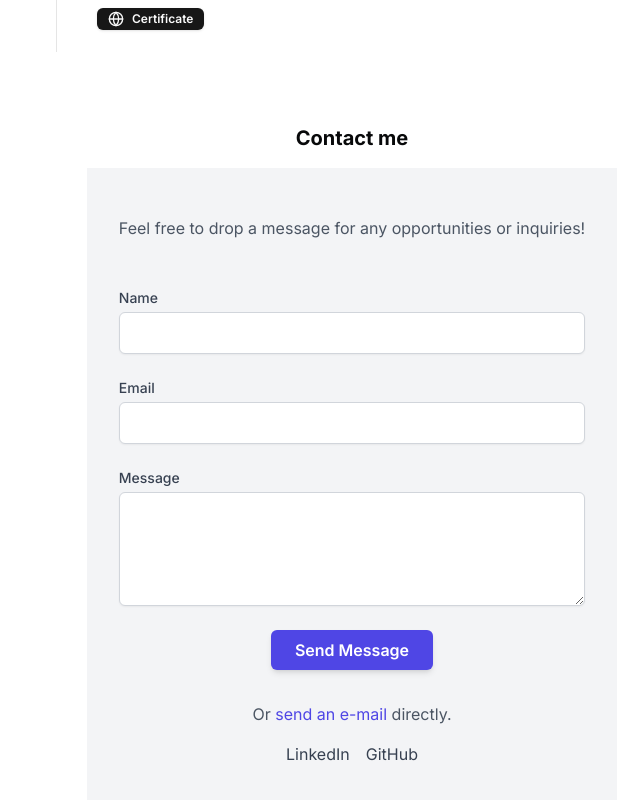
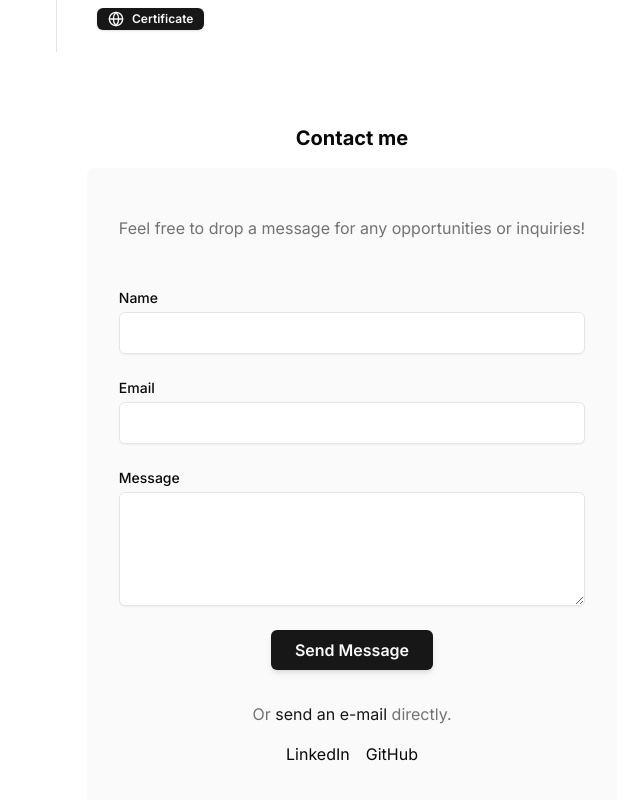
Before and after one commit to sahinmeric/portfolio, a Next.js app: page / in a window 1280 px wide. Shown: the part 4464-5264 px from the top of the page, without its empty margins (288-928 px from the left). Built offline with nearby package versions, Linux system fonts and the light colour scheme.

Commit message:
feat: integrate contact form and error boundary in app

```diff
--- a/src/app/layout.tsx
+++ b/src/app/layout.tsx
@@ -55,6 +55,9 @@ export default function RootLayout({
 }>) {
   return (
     <html lang="en" suppressHydrationWarning>
+      <head>
+        <link rel="icon" href="/favicon.ico" sizes="any" />
+      </head>
       <body
         className={cn(
           "min-h-screen bg-background font-sans antialiased max-w-2xl mx-auto py-12 sm:py-24 px-6",
--- a/src/app/page.tsx
+++ b/src/app/page.tsx
@@ -5,6 +5,7 @@ import { ProjectCard } from "@/components/projectCard";
 import { ResumeCard } from "@/components/resumeCard";
 import { Avatar, AvatarFallback, AvatarImage } from "@/components/ui/avatar";
 import { Badge } from "@/components/ui/badge";
+import { ContactForm } from "@/components/ContactForm";
 import { DATA } from "@/data/resume";
 
 const BLUR_FADE_DELAY = 0.04;
@@ -176,105 +177,8 @@ export default function Page() {
         <div className="grid items-center justify-center text-center w-full ">
           <BlurFade delay={BLUR_FADE_DELAY * 9}>
             <h2 className="text-xl font-bold my-4">Contact me</h2>
-            <section id="contact-me" className="bg-gray-100 py-12">
-              <div className="max-w-3xl mx-auto px-6 lg:px-8">
-                <p className="text-center text-gray-600 mb-12">
-                  Feel free to drop a message for any opportunities or
-                  inquiries!
-                </p>
-                <form
-                  action="https://formspree.io/f/xpwzzved"
-                  method="POST"
-                  className="space-y-6"
-                >
-                  <div>
-                    <label
-                      htmlFor="name"
-                      className="block text-sm font-medium text-gray-700 text-left"
-                    >
-                      Name
-                    </label>
-                    <input
-                      type="text"
-                      id="name"
-                      name="name"
-                      required
-                      className="mt-1 block w-full px-4 py-2 border border-gray-300 rounded-md shadow-sm focus:ring-indigo-500 focus:border-indigo-500"
-                    />
-                  </div>
-
-                  <div>
-                    <label
-                      htmlFor="email"
-                      className="block text-sm font-medium text-gray-700 text-left"
-                    >
-                      Email
-                    </label>
-                    <input
-                      type="email"
-                      id="email"
-                      name="email"
-                      required
-                      className="mt-1 block w-full px-4 py-2 border border-gray-300 rounded-md shadow-sm focus:ring-indigo-500 focus:border-indigo-500"
-                    />
-                  </div>
-
-                  <div>
-                    <label
-                      htmlFor="message"
-                      className="block text-sm font-medium text-gray-700 text-left"
-                    >
-                      Message
-                    </label>
-                    <textarea
-                      id="message"
-                      name="message"
-                      rows={4}
-                      required
-                      className="mt-1 block w-full px-4 py-2 border border-gray-300 rounded-md shadow-sm focus:ring-indigo-500 focus:border-indigo-500"
-                    ></textarea>
-                  </div>
-
-                  <div className="flex justify-center">
-                    <button
-                      type="submit"
-                      className="px-6 py-2 bg-indigo-600 text-white font-semibold rounded-md shadow-md hover:bg-indigo-700 focus:outline-none focus:ring-2 focus:ring-indigo-500 focus:ring-offset-2"
-                    >
-                      Send Message
-                    </button>
-                  </div>
-                </form>
-                <div className="mt-8 text-center">
-                  <p className="text-gray-600">
-                    Or{" "}
-                    <span>
-                      <a
-                        href="mailto:sahinmeric22@gmail.com"
-                        className="text-indigo-600 hover:text-indigo-800"
-                      >
-                        send an e-mail
-                      </a>
-                    </span>{" "}
-                    directly.
-                  </p>
-                  <div className="mt-4">
-                    <a
-                      href="https://linkedin.com/in/sahinmeric"
-                      target="_blank"
-                      className="text-gray-700 mx-2 hover:text-indigo-600"
-                    >
-                      LinkedIn
-                    </a>
-                    <a
-                      href="https://github.com/sahinmeric"
-                      target="_blank"
-                      className="text-gray-700 mx-2 hover:text-indigo-600"
-                    >
-                      GitHub
-                    </a>
-                  </div>
-                </div>
-              </div>
+            <section id="contact-me" className="bg-muted/50 py-12 rounded-lg">
+              <ContactForm />
             </section>
           </BlurFade>
         </div>
```
